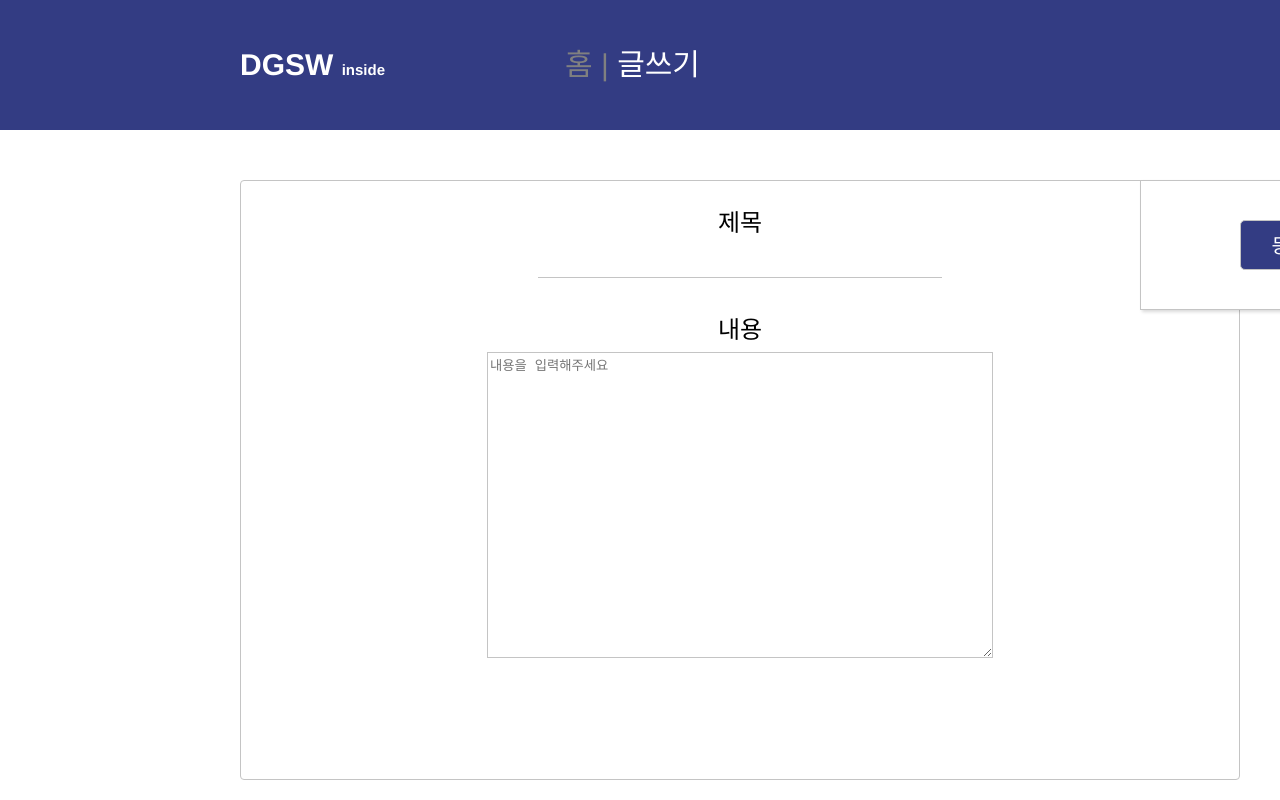
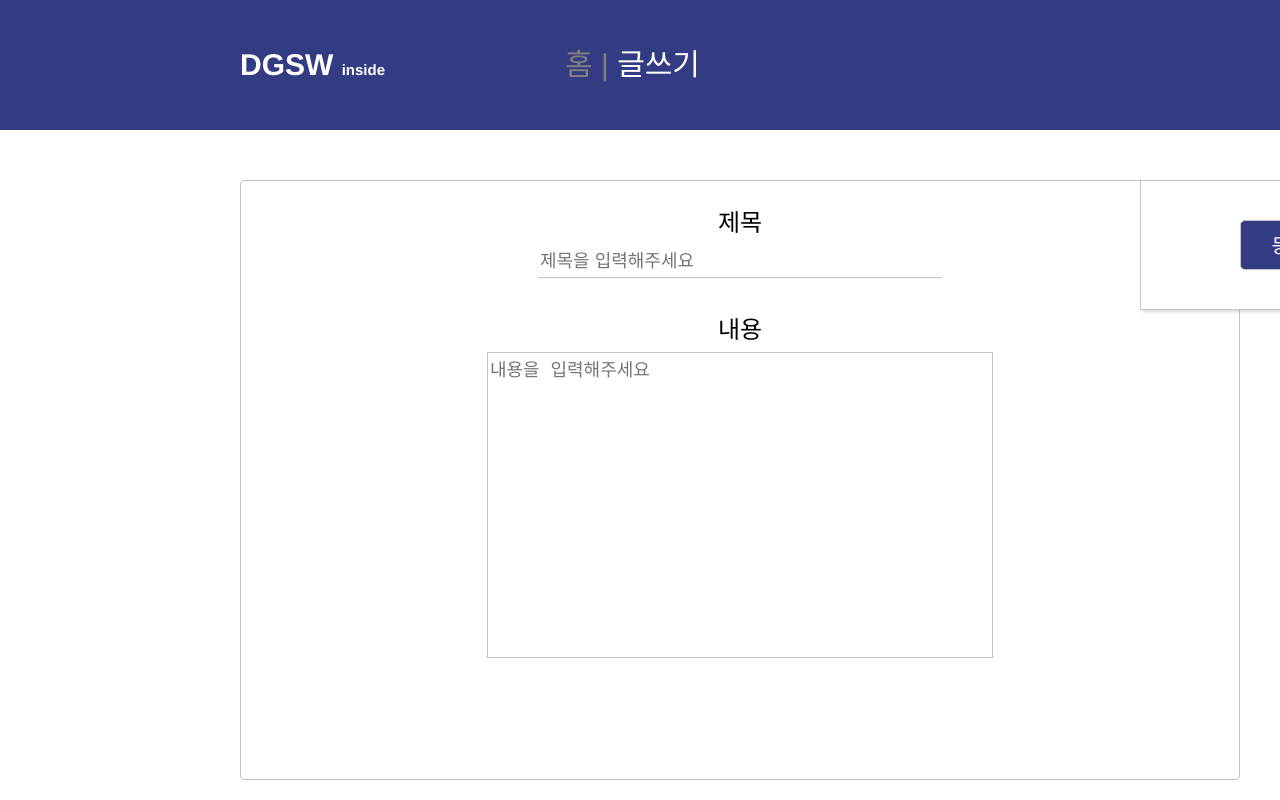
Before and after one commit to krung2/DB_Web, a Vue app: page /write in a window 1280 px wide. Built offline with nearby package versions, Linux system fonts and the light colour scheme.

Commit message:
Add: postPost

```diff
--- a/src/components/profile/Profile.vue
+++ b/src/components/profile/Profile.vue
@@ -1,6 +1,6 @@
 <template>
   <div class="profile-container">
-    <div class="login-button">{{ message }}</div>
+    <div class="login-button" @click="clickFunc()">{{ message }}</div>
   </div>
 </template>
 
@@ -12,6 +12,11 @@ export default {
     isLogin: Boolean,
     isFilter: Boolean,
   },
+  methods: {
+    clickFunc() {
+      this.$emit("clickFunc");
+    },
+  },
 };
 </script>
 
--- a/src/store/index.js
+++ b/src/store/index.js
@@ -8,16 +8,35 @@ Vue.use(Vuex)
 export default new Vuex.Store({
   state: {
     posts: {},
+    title: null,
+    content: null
   },
   mutations: {
     getPosts: async (state) => {
+      console.log(state.posts)
       state.posts = (await axios.get('http://10.80.161.242:8000/post')).data.data;
-    }
+      console.log(state.posts)
+    },
+    postPost: async (state) => {
+      await axios.post('http://10.80.161.242:8000/post', {
+        title: state.title,
+        content: state.content,
+      })
+    },
+    setTitle: async (state, text) => {
+      state.title = text
+    },
+    setContent: async (state, text) => {
+      state.content = text
+    },
   },
   actions: {
     getPosts: async ({ commit }) => {
       commit('getPosts');
-    }
+    },
+    postPost: async ({ commit }) => {
+      commit('postPost');
+    },
   },
   modules: {
   }
--- a/src/views/Write.scss
+++ b/src/views/Write.scss
@@ -24,6 +24,8 @@
     width: 400px;
     height: 30px;
 
+    font-size: 18px;
+
     border: none;
     border-bottom: 1px solid #C4C4C4;
   }
@@ -42,6 +44,10 @@
     width: 500px;
     height: 300px;
 
+    font-size: 18px;
+
+    resize: none;
+
     border: 1px solid #c4c4c4;
   }
 }
--- a/src/views/Write.vue
+++ b/src/views/Write.vue
@@ -2,33 +2,68 @@
   <div>
     <div class="write">
       <div class="write-title">제목</div>
-      <input class="write-title-input" placeholder="" />
+      <input
+        class="write-title-input"
+        placeholder="제목을 입력해주세요"
+        type="text"
+        :value="data.title"
+        @change="setTitle"
+      />
 
       <div class="write-content">내용</div>
       <textarea
         type="text"
         class="write-content-input"
         placeholder="내용을 입력해주세요"
+        :value="data.content"
+        @change="setContent"
       />
     </div>
 
     <div class="profile">
-      <Profile v-bind:message="'등록'" />
+      <Profile v-bind:message="'등록'" @clickFunc="postPost" />
     </div>
   </div>
 </template>
 
 <script>
 import Profile from "@/components/profile/Profile.vue";
+import store from "../store";
 
 export default {
   name: "Write",
   components: {
     Profile,
   },
+  computed: {
+    data() {
+      return {
+        title: store.state.title,
+        content: store.state.content,
+      };
+    },
+  },
+  methods: {
+    setTitle(e) {
+      store.commit("setTitle", e.target.value);
+    },
+    setContent(e) {
+      store.commit("setContent", e.target.value);
+    },
+    async postPost() {
+      try {
+        await store.dispatch("postPost");
+      } catch (err) {
+        alert("오류 발생");
+        return;
+      }
+
+      alert("등록이 완료되었습니다");
+      window.location = "/";
+    },
+  },
 };
 </script>
-
 
 <style lang="scss">
 @import "./Write.scss";
```
